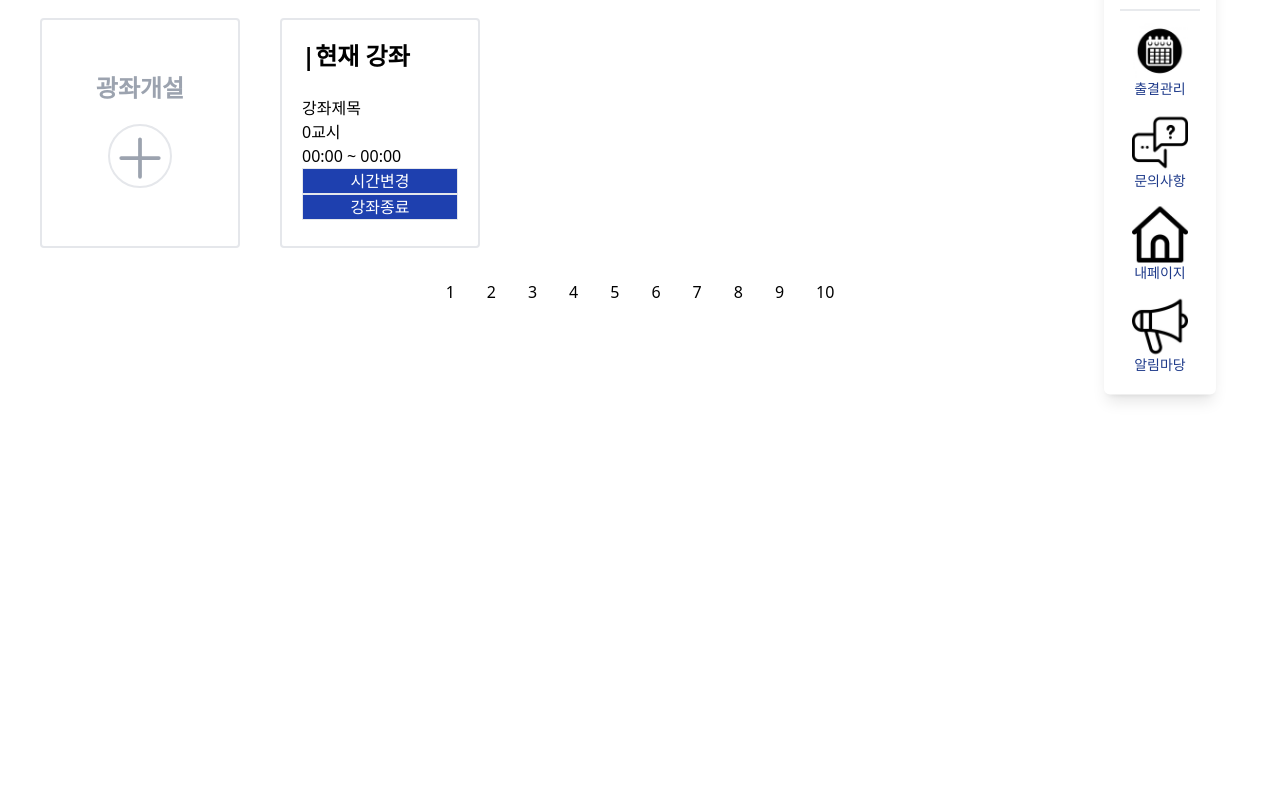
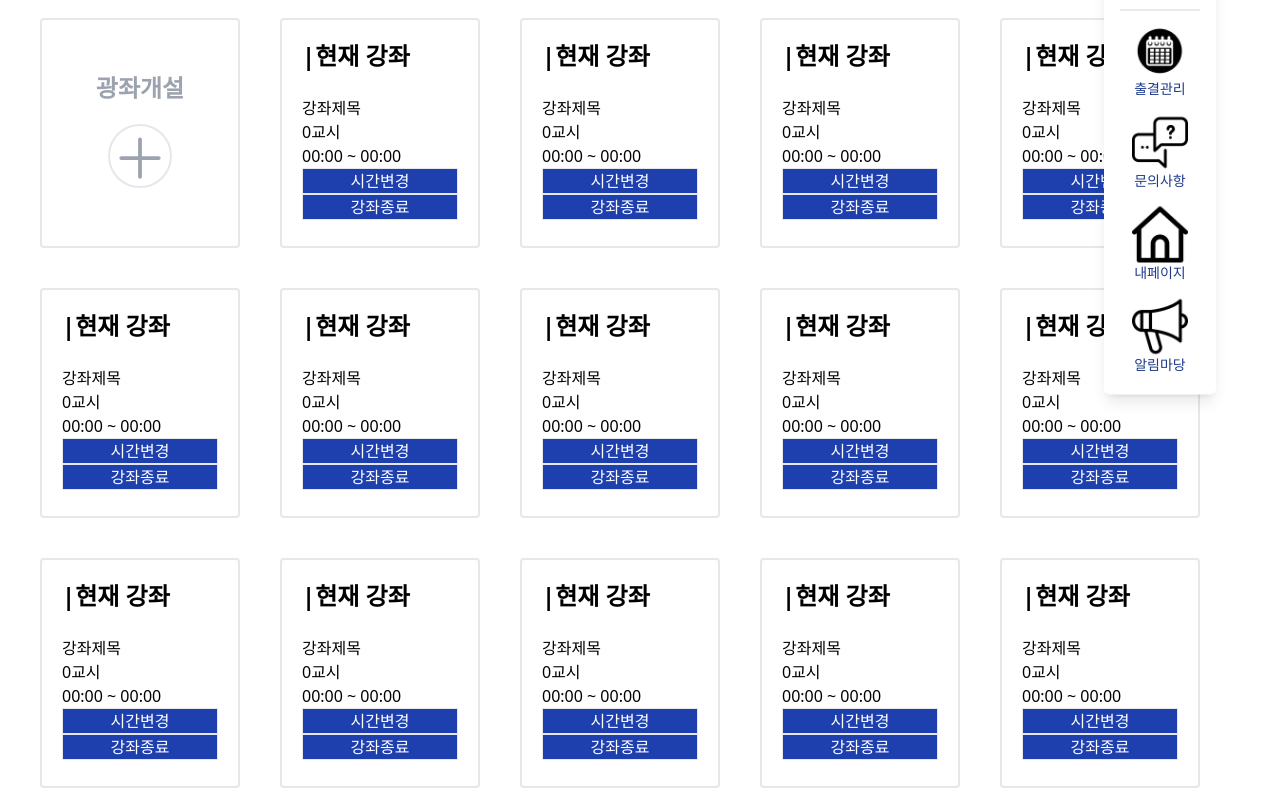
Before and after one commit to suidori/attendance, a Vue app in the folder teamprojectvue/: page /Lectureinsert in a window 1280 px wide. Shown: the part 240-1040 px from the top of the page. Before the commit the page ends 800 px from the top, so only its background shows below. Built offline with nearby package versions, Linux system fonts and the light colour scheme.

Commit message:
10/31 동현) 맵핑 수월함을 위한 api.js 와 pinia 구축, 피그마로 초기화면 자료 정리작업

```diff
--- a/teamprojectvue/package.json
+++ b/teamprojectvue/package.json
@@ -17,7 +17,7 @@
     "dayjs": "^1.11.13",
     "headlessui": "^0.0.0",
     "heroicons": "^2.1.5",
-    "pinia": "^2.2.4",
+    "pinia": "^2.2.5",
     "router": "^1.3.8",
     "vue": "^3.4.29",
     "vue-router": "^4.3.3"
--- /dev/null
+++ b/teamprojectvue/src/api/login.js
@@ -0,0 +1,19 @@
+
+import axios from "axios"
+import { ref } from "vue"
+
+
+
+export const loginapi = async() => {
+
+
+
+
+
+    const res = await axios.post(``)
+
+
+
+    return res
+
+}
--- a/teamprojectvue/src/main.js
+++ b/teamprojectvue/src/main.js
@@ -3,9 +3,12 @@ import './assets/main.css'
 import { createApp } from 'vue'
 import App from './App.vue'
 import router from './router'
+import { createPinia } from 'pinia'
+
 
 const app = createApp(App)
 
+app.use(createPinia())
 app.use(router)
 
 app.mount('#app')
--- a/teamprojectvue/src/views/JoinComplete.vue
+++ b/teamprojectvue/src/views/JoinComplete.vue
@@ -1,10 +1,10 @@
 <template>
-    <div>
-        <div class="flex justify-center  w-full"  >
+    <div class="flex justify-center">
+        <div class="flex justify-center  w-full" style="width: 1300px;"  >
     <div class="border w-full p-20 m-3 rounded">
         <div class="text-center p-10">
 
-       <div class="flex justify-center"> <svg xmlns="http://www.w3.org/2000/svg" fill="none" viewBox="0 0 24 24" stroke-width="1.5" stroke="currentColor" class="size-20">
+       <div class="flex justify-center"> <svg xmlns="http://www.w3.org/2000/svg" fill="none" viewBox="0 0 24 24" stroke-width="1.5" stroke="currentColor" class="size-28">
   <path stroke-linecap="round" stroke-linejoin="round" d="M15.182 15.182a4.5 4.5 0 0 1-6.364 0M21 12a9 9 0 1 1-18 0 9 9 0 0 1 18 0ZM9.75 9.75c0 .414-.168.75-.375.75S9 10.164 9 9.75 9.168 9 9.375 9s.375.336.375.75Zm-.375 0h.008v.015h-.008V9.75Zm5.625 0c0 .414-.168.75-.375.75s-.375-.336-.375-.75.168-.75.375-.75.375.336.375.75Zm-.375 0h.008v.015h-.008V9.75Z" />
 </svg>
 </div>
--- a/teamprojectvue/src/views/JoinView.vue
+++ b/teamprojectvue/src/views/JoinView.vue
@@ -187,7 +187,7 @@ if (!phoneNumbersecond.value || !phoneNumberthird.value) {
   const phoneNumber = `${phoneNumberfirst.value}-${phoneNumbersecond.value}-${phoneNumberthird.value}`;
 
   try {
-    const phoneResponse = await axios.get(`http://192.168.11:8080/sign/checkphone?phoneNumber=${phoneNumber}`);
+    const phoneResponse = await axios.get(`http://192.168.0.5:8080/sign/checkphone?phoneNumber=${phoneNumber}`);
     console.log(phoneNumber);
     console.log(phoneResponse);
 
@@ -214,7 +214,7 @@ const checkid = async () => {
   }
 
   try {
-    const idResponse = await axios.get(`http://192.168.11:8080/sign/checkid?userid=${userid.value}`);
+    const idResponse = await axios.get(`http://192.168.0.5:8080/sign/checkid?userid=${userid.value}`);
 
     if (idResponse.data == false) {
       idError.value = '이미 사용 중인 아이디입니다.'
@@ -243,7 +243,7 @@ const joinuser = async () => {
 
   try {
 
-    const res = await axios.post('http://192.168.11:8080/sign/signin', data)
+    const res = await axios.post('http://192.168.0.5:8080/sign/signin', data)
     console.log(res)
 
     router.push({ name: 'joincomplete' })
--- a/teamprojectvue/src/views/LectureApprovallist.vue
+++ b/teamprojectvue/src/views/LectureApprovallist.vue
@@ -85,9 +85,6 @@ const totalpages = ref(10)
 
 
 
-
-
-
 </script>
 
 <style lang="scss" scoped>
--- a/teamprojectvue/src/views/Lectureinsert.vue
+++ b/teamprojectvue/src/views/Lectureinsert.vue
@@ -241,6 +241,201 @@
         <button class="border bg-blue-800 text-white w-full" @click.stop="endlecture">강좌종료</button>
       </div>
 
+
+      <div class="border-2 rounded p-5 m-5 cursor-pointer" style="width: 200px; height: 230px"  @click="lecturestudentlistopen">
+        <h1 class="text-2xl font-bold">|현재 강좌</h1>
+        <br />
+        <p>강좌제목</p>
+        <p>0교시</p>
+        <p>00:00 ~ 00:00</p>
+        <button class="border bg-blue-800 text-white w-full " @click.stop="opnechengelecture">
+          시간변경
+        </button>
+        <br />
+        <button class="border bg-blue-800 text-white w-full" @click.stop="endlecture">강좌종료</button>
+      </div>
+
+      <div class="border-2 rounded p-5 m-5 cursor-pointer" style="width: 200px; height: 230px"  @click="lecturestudentlistopen">
+        <h1 class="text-2xl font-bold">|현재 강좌</h1>
+        <br />
+        <p>강좌제목</p>
+        <p>0교시</p>
+        <p>00:00 ~ 00:00</p>
+        <button class="border bg-blue-800 text-white w-full " @click.stop="opnechengelecture">
+          시간변경
+        </button>
+        <br />
+        <button class="border bg-blue-800 text-white w-full" @click.stop="endlecture">강좌종료</button>
+      </div>
+
+      <div class="border-2 rounded p-5 m-5 cursor-pointer" style="width: 200px; height: 230px"  @click="lecturestudentlistopen">
+        <h1 class="text-2xl font-bold">|현재 강좌</h1>
+        <br />
+        <p>강좌제목</p>
+        <p>0교시</p>
+        <p>00:00 ~ 00:00</p>
+        <button class="border bg-blue-800 text-white w-full " @click.stop="opnechengelecture">
+          시간변경
+        </button>
+        <br />
+        <button class="border bg-blue-800 text-white w-full" @click.stop="endlecture">강좌종료</button>
+      </div>
+
+      <div class="border-2 rounded p-5 m-5 cursor-pointer" style="width: 200px; height: 230px"  @click="lecturestudentlistopen">
+        <h1 class="text-2xl font-bold">|현재 강좌</h1>
+        <br />
+        <p>강좌제목</p>
+        <p>0교시</p>
+        <p>00:00 ~ 00:00</p>
+        <button class="border bg-blue-800 text-white w-full " @click.stop="opnechengelecture">
+          시간변경
+        </button>
+        <br />
+        <button class="border bg-blue-800 text-white w-full" @click.stop="endlecture">강좌종료</button>
+      </div>
+
+      <div class="border-2 rounded p-5 m-5 cursor-pointer" style="width: 200px; height: 230px"  @click="lecturestudentlistopen">
+        <h1 class="text-2xl font-bold">|현재 강좌</h1>
+        <br />
+        <p>강좌제목</p>
+        <p>0교시</p>
+        <p>00:00 ~ 00:00</p>
+        <button class="border bg-blue-800 text-white w-full " @click.stop="opnechengelecture">
+          시간변경
+        </button>
+        <br />
+        <button class="border bg-blue-800 text-white w-full" @click.stop="endlecture">강좌종료</button>
+      </div>
+
+      <div class="border-2 rounded p-5 m-5 cursor-pointer" style="width: 200px; height: 230px"  @click="lecturestudentlistopen">
+        <h1 class="text-2xl font-bold">|현재 강좌</h1>
+        <br />
+        <p>강좌제목</p>
+        <p>0교시</p>
+        <p>00:00 ~ 00:00</p>
+        <button class="border bg-blue-800 text-white w-full " @click.stop="opnechengelecture">
+          시간변경
+        </button>
+        <br />
+        <button class="border bg-blue-800 text-white w-full" @click.stop="endlecture">강좌종료</button>
+      </div>
+
+      <div class="border-2 rounded p-5 m-5 cursor-pointer" style="width: 200px; height: 230px"  @click="lecturestudentlistopen">
+        <h1 class="text-2xl font-bold">|현재 강좌</h1>
+        <br />
+        <p>강좌제목</p>
+        <p>0교시</p>
+        <p>00:00 ~ 00:00</p>
+        <button class="border bg-blue-800 text-white w-full " @click.stop="opnechengelecture">
+          시간변경
+        </button>
+        <br />
+        <button class="border bg-blue-800 text-white w-full" @click.stop="endlecture">강좌종료</button>
+      </div>
+
+      <div class="border-2 rounded p-5 m-5 cursor-pointer" style="width: 200px; height: 230px"  @click="lecturestudentlistopen">
+        <h1 class="text-2xl font-bold">|현재 강좌</h1>
+        <br />
+        <p>강좌제목</p>
+        <p>0교시</p>
+        <p>00:00 ~ 00:00</p>
+        <button class="border bg-blue-800 text-white w-full " @click.stop="opnechengelecture">
+          시간변경
+        </button>
+        <br />
+        <button class="border bg-blue-800 text-white w-full" @click.stop="endlecture">강좌종료</button>
+      </div>
+
+      <div class="border-2 rounded p-5 m-5 cursor-pointer" style="width: 200px; height: 230px"  @click="lecturestudentlistopen">
+        <h1 class="text-2xl font-bold">|현재 강좌</h1>
+        <br />
+        <p>강좌제목</p>
+        <p>0교시</p>
+        <p>00:00 ~ 00:00</p>
+        <button class="border bg-blue-800 text-white w-full " @click.stop="opnechengelecture">
+          시간변경
+        </button>
+        <br />
+        <button class="border bg-blue-800 text-white w-full" @click.stop="endlecture">강좌종료</button>
+      </div>
+
+      <div class="border-2 rounded p-5 m-5 cursor-pointer" style="width: 200px; height: 230px"  @click="lecturestudentlistopen">
+        <h1 class="text-2xl font-bold">|현재 강좌</h1>
+        <br />
+        <p>강좌제목</p>
+        <p>0교시</p>
+        <p>00:00 ~ 00:00</p>
+        <button class="border bg-blue-800 text-white w-full " @click.stop="opnechengelecture">
+          시간변경
+        </button>
+        <br />
+        <button class="border bg-blue-800 text-white w-full" @click.stop="endlecture">강좌종료</button>
+      </div>
+
+      <div class="border-2 rounded p-5 m-5 cursor-pointer" style="width: 200px; height: 230px"  @click="lecturestudentlistopen">
+        <h1 class="text-2xl font-bold">|현재 강좌</h1>
+        <br />
+        <p>강좌제목</p>
+        <p>0교시</p>
+        <p>00:00 ~ 00:00</p>
+        <button class="border bg-blue-800 text-white w-full " @click.stop="opnechengelecture">
+          시간변경
+        </button>
+        <br />
+        <button class="border bg-blue-800 text-white w-full" @click.stop="endlecture">강좌종료</button>
+      </div>
+
+      <div class="border-2 rounded p-5 m-5 cursor-pointer" style="width: 200px; height: 230px"  @click="lecturestudentlistopen">
+        <h1 class="text-2xl font-bold">|현재 강좌</h1>
+        <br />
+        <p>강좌제목</p>
+        <p>0교시</p>
+        <p>00:00 ~ 00:00</p>
+        <button class="border bg-blue-800 text-white w-full " @click.stop="opnechengelecture">
+          시간변경
+        </button>
+        <br />
+        <button class="border bg-blue-800 text-white w-full" @click.stop="endlecture">강좌종료</button>
+      </div>
+
+      <div class="border-2 rounded p-5 m-5 cursor-pointer" style="width: 200px; height: 230px"  @click="lecturestudentlistopen">
+        <h1 class="text-2xl font-bold">|현재 강좌</h1>
+        <br />
+        <p>강좌제목</p>
+        <p>0교시</p>
+        <p>00:00 ~ 00:00</p>
+        <button class="border bg-blue-800 text-white w-full " @click.stop="opnechengelecture">
+          시간변경
+        </button>
+        <br />
+        <button class="border bg-blue-800 text-white w-full" @click.stop="endlecture">강좌종료</button>
+      </div>
+
+      <div class="border-2 rounded p-5 m-5 cursor-pointer" style="width: 200px; height: 230px"  @click="lecturestudentlistopen">
+        <h1 class="text-2xl font-bold">|현재 강좌</h1>
+        <br />
+        <p>강좌제목</p>
+        <p>0교시</p>
+        <p>00:00 ~ 00:00</p>
+        <button class="border bg-blue-800 text-white w-full " @click.stop="opnechengelecture">
+          시간변경
+        </button>
+        <br />
+        <button class="border bg-blue-800 text-white w-full" @click.stop="endlecture">강좌종료</button>
+      </div>
+
+      <div class="border-2 rounded p-5 m-5 cursor-pointer" style="width: 200px; height: 230px"  @click="lecturestudentlistopen">
+        <h1 class="text-2xl font-bold">|현재 강좌</h1>
+        <br />
+        <p>강좌제목</p>
+        <p>0교시</p>
+        <p>00:00 ~ 00:00</p>
+        <button class="border bg-blue-800 text-white w-full " @click.stop="opnechengelecture">
+          시간변경
+        </button>
+        <br />
+        <button class="border bg-blue-800 text-white w-full" @click.stop="endlecture">강좌종료</button>
+      </div>
       <!-- key 수정 해야함 -->
       <!-- <div v-for="item in arr" :key="" class="border-2 rounded p-5 m-5" style="width: 200px; height: 230px;"  @click="lecturestudentlistopen">
             <h1 class="text-2xl font-bold">|현재 강좌</h1>
@@ -462,7 +657,7 @@ if (token !== null) {
     password: postpassword.value
   }
 
-  const res = await axios.post(`http://192.168.67:8080/lecture/save`, data, head)
+  const res = await axios.post(`http://192.168.0.5:8080/lecture/save`, data, head)
 
   if (res.status == 200) {
     alert('강좌가 등록 되었습니다.')
@@ -492,7 +687,7 @@ const chengelecturetime = async () => {
     }
   }
 
-  const res = await axios.post(`http://192.168.67:8080/lecture/save`, data, head)
+  const res = await axios.post(`http://192.168.0.5:8080/lecture/save`, data, head)
 
   alert('시간변경이 완료되었습니다.')
   changemodal.value = true
```
Also changed, not shown: teamprojectvue/src/store/jwtstore.js (added, +29 -0 lines), 1 other file (tests, documents, lock files or other folders).
